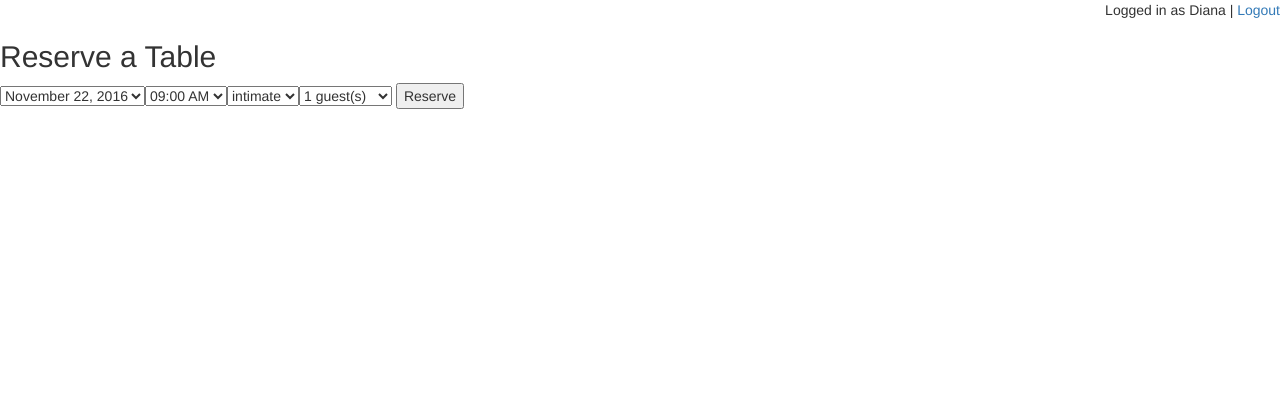
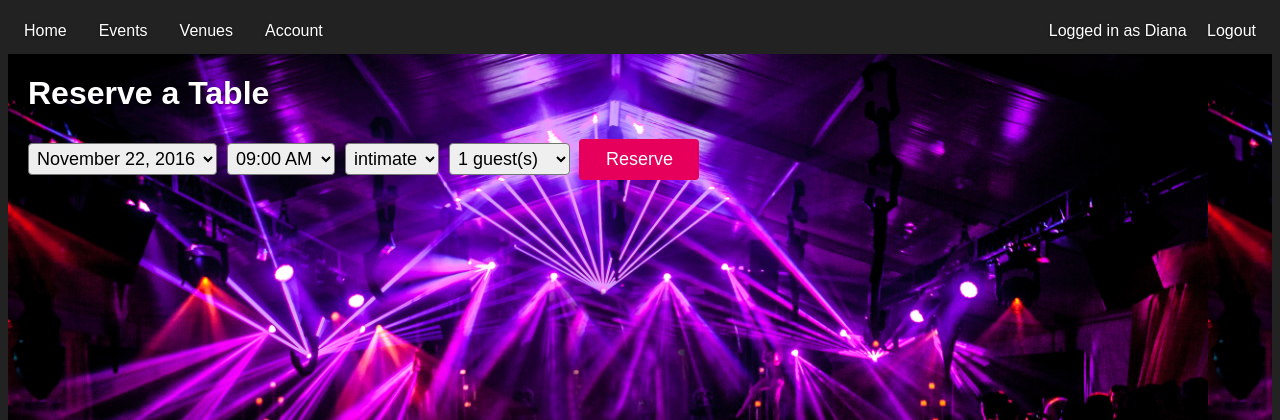
Before and after one commit to danyakarras/Venue, a PHP site: page /304_project/table_reservation.php?branchID=124565 in a window 1280 px wide. Shown: the top 420 px of the page. Before the commit the page ends 109 px from the top, so only its background shows below. Run offline with PHP 8.4, Linux system fonts and the light colour scheme; a user stored in the database is signed in; data comes from the database, SQL or seed files in the repository; some libraries are stand-ins or nearby versions.

Commit message:
added style to table_reservation

```diff
--- a/customer.css
+++ b/customer.css
@@ -205,3 +205,10 @@ li.dropdown {
 .dropdown:hover .dropdown-content {
     display: block;
 }
+
+.select-dropdown {
+	margin-left: 20px;
+	background-color: #e6005c;
+	 font-size: 18px;
+
+}
--- a/table_reservation.php
+++ b/table_reservation.php
@@ -8,22 +8,71 @@ else
 {
 $cid=$_SESSION['user'];
 $username=$_SESSION['username'];
+?>
+
+<?php
 
 
+$servername = "localhost";
+$usernameroot = "root";
+$password = NULL;
+$databasename = 'Venue';
 
-?>
+//connect
+$conn = new mysqli($servername, $usernameroot, $password, $databasename);
+
+//check connecting
+if($conn->connect_error) {
+	die("Connection falied: " . $conn->connect_error);
+}
+
+$sql = "SELECT name, branchID FROM `venue`";
+$result = $conn->query($sql);
+
+$names = array();
+$ids = array();
+$venue_dropdowns = "";
+if ($result->num_rows > 0) {
+    // output data of each row
+    while($row = $result->fetch_assoc()) {
+		$venue_dropdowns.= '<a href = "http://localhost/304_project/venue_page.php?branchID='.$row["branchID"].'"> '.$row["name"].' </a>';
+    }
+} else {
+    echo "0 results";
+}
+
+$conn->close();
+ ?>
 
 <!DOCTYPE html>
 <html lang="en">
 <head>
-    <meta charset="utf-8">
-	<meta name="viewport" content="width=device-width, initial-scale=1">
-  <link rel="stylesheet" href="https://maxcdn.bootstrapcdn.com/bootswatch/3.3.7/cerulean/bootstrap.min.css">
-  <script src="https://ajax.googleapis.com/ajax/libs/jquery/3.1.1/jquery.min.js"></script>
-   <script src="https://maxcdn.bootstrapcdn.com/bootstrap/3.3.7/js/bootstrap.min.js"></script>
-  </head>
-    <body>
-<div style="text-align:right;">Logged in as <?php echo $username; ?> | <a href="http://localhost/304_project/logout.php">Logout</a></div>
+<link rel="stylesheet" type="text/css" href="customer.css">
+</head>
+    <body background="party.jpg">
+
+	<ul>
+  <li><a class="active" href="http://localhost/304_project/home.php">Home</a></li>
+  <li><a href="http://localhost/304_project/events.php">Events</a></li>
+  <li class="dropdown">
+    <a href="#" class="dropbtn">Venues</a>
+    <div class="dropdown-content">
+	  <?php echo $venue_dropdowns; ?>
+    </div>
+  </li>
+  <li class="dropdown">
+    <a href="#" class="dropbtn">Account</a>
+    <div class="dropdown-content">
+	  <a href="customer_reservations.php">My Reservations</a>
+	  <a href="customer_tickets.php">My Tickets</a>
+	  <a href="customer_account.php">Account Settings</a>
+    </div>
+  </li>
+  <li style="float:right">
+  Logged in as <?php echo $username; ?>  <a href="http://localhost/304_project/logout.php">Logout</a>
+  </li>
+</ul>
+
         <?php
 
         $branchID = $_GET['branchID'];
@@ -60,7 +109,7 @@ $username=$_SESSION['username'];
         $conn->close();
 
         ?>
-        <h2>Reserve a Table</h2>
+        <h1 style="padding-left: 20px;">Reserve a Table</h1>
 
         <!-- dropdown of next 14 days, cannot reserve further in the future -->
         <?php
@@ -89,14 +138,14 @@ $username=$_SESSION['username'];
             $number_of_guests.='<option value="'.$z.'">'.$z.' guest(s)</option>';
         }
 
-        $date_picker='<select name="date">'.$day_option.'</select>';
-        $time_picker = '<select name="time">'.$time_option.'</select>';
-        $table_picker='<select name="table">'.$table_option.'</select>';
-        $guestsNum_picker='<select name="guests">'.$number_of_guests.'</select>';
+        $date_picker='<select style="padding: 4px; margin-left: 20px;border-radius: 4px;font-size: 18px;" name="date">'.$day_option.'</select>';
+        $time_picker = '<select style="padding: 4px; margin-left: 10px;border-radius: 4px;font-size: 18px;" name="time">'.$time_option.'</select>';
+        $table_picker='<select style="padding: 4px; margin-left: 10px;border-radius: 4px;font-size: 18px;" name="table">'.$table_option.'</select>';
+        $guestsNum_picker='<select style="padding: 4px; margin-left: 10px;border-radius: 4px;font-size: 18px;" name="guests">'.$number_of_guests.'</select>';
 
         //append all the dropdowns
         echo '<form action="#" method="post">'.$date_picker.$time_picker.$table_picker.$guestsNum_picker.'
-        <input type="submit" name="submit" value="Reserve" />
+        <input class="mini_button" type="submit" name="submit" value="Reserve" />
         </form>';
 
         if(isset($_POST['submit'])){
@@ -138,12 +187,6 @@ $username=$_SESSION['username'];
             $eventCheck = 1;
         }
 
-        // if ($result3 === TRUE) {
-        //     echo '<br><div style="border-style: solid; border-color: green; background-color:#daf7a6; padding:10px;">New record created successfully.</div>';
-        //     $successFeedback = true;
-        // } else {
-        //     echo "<br><div style='border-style: solid; border-color: red; background-color:#f2d7d5; padding:10px;'>Error: ". $sql3 ."<br>". $conn->error."</div>";
-
         $result2 = $conn->query($sql2);
         if($result2->num_rows > 0) {
             while($row2 = $result2->fetch_assoc()) {
@@ -178,7 +221,7 @@ $username=$_SESSION['username'];
 
         }else {
             //no time/date conflict so just make a reservation without checking for the number of spaces taken up
-            echo "<br><div style='border-style: solid; border-color: green; background-color:#daf7a6; padding:10px;'>Reservation made! The cost of the table is $".$cost.". It will be added to your final bill.</div>";
+            echo "<br><div style='border-style: solid; color: #222222; border-color: green; background-color:#daf7a6; padding:10px;'>Reservation made! The cost of the table is $".$cost.". It will be added to your final bill.</div>";
             //add INSERT INTO query
             $sqlInsertReservation = "INSERT INTO `tablereservation` VALUES ('', '$selected_date', '$selected_time', '$selected_guests', '$cid', '$selected_table', '$selected_branchID')"; //confirmationNum is auto-incremented
             $result = $conn->query($sqlInsertReservation);
```
